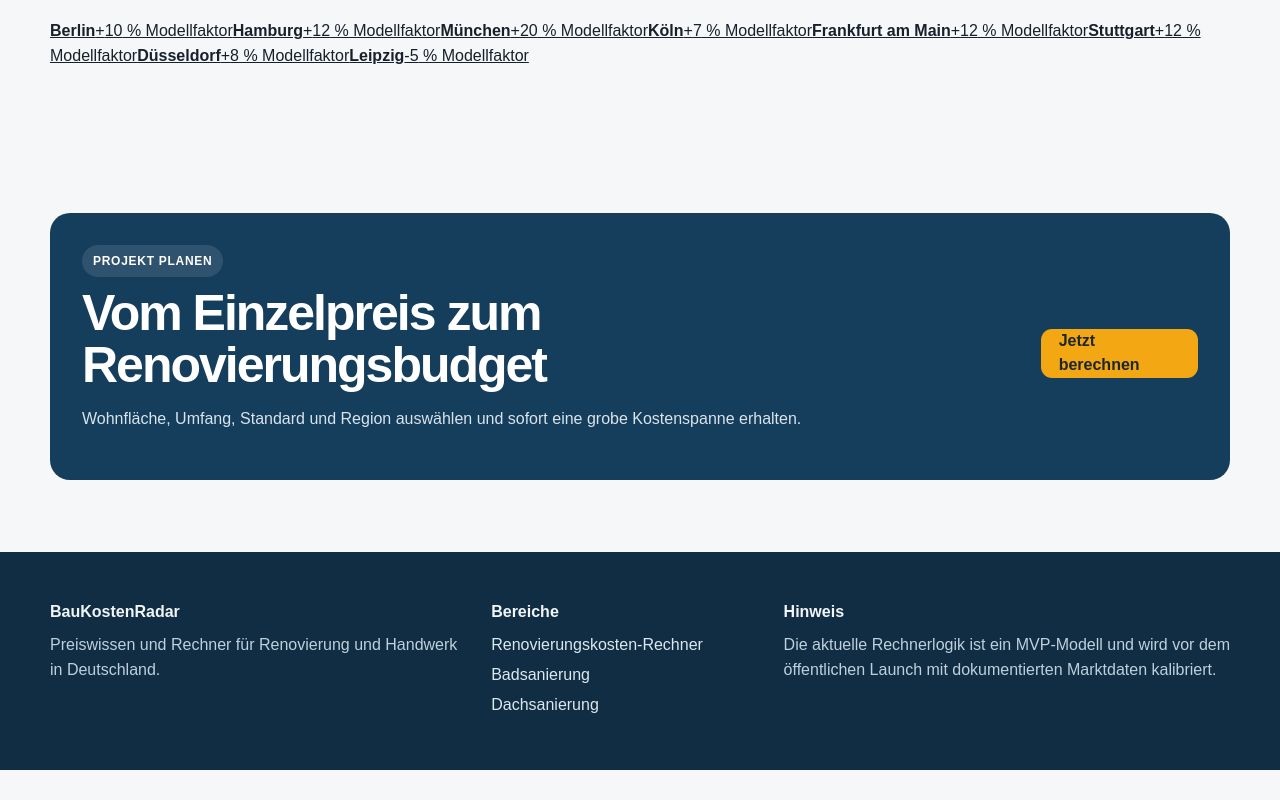
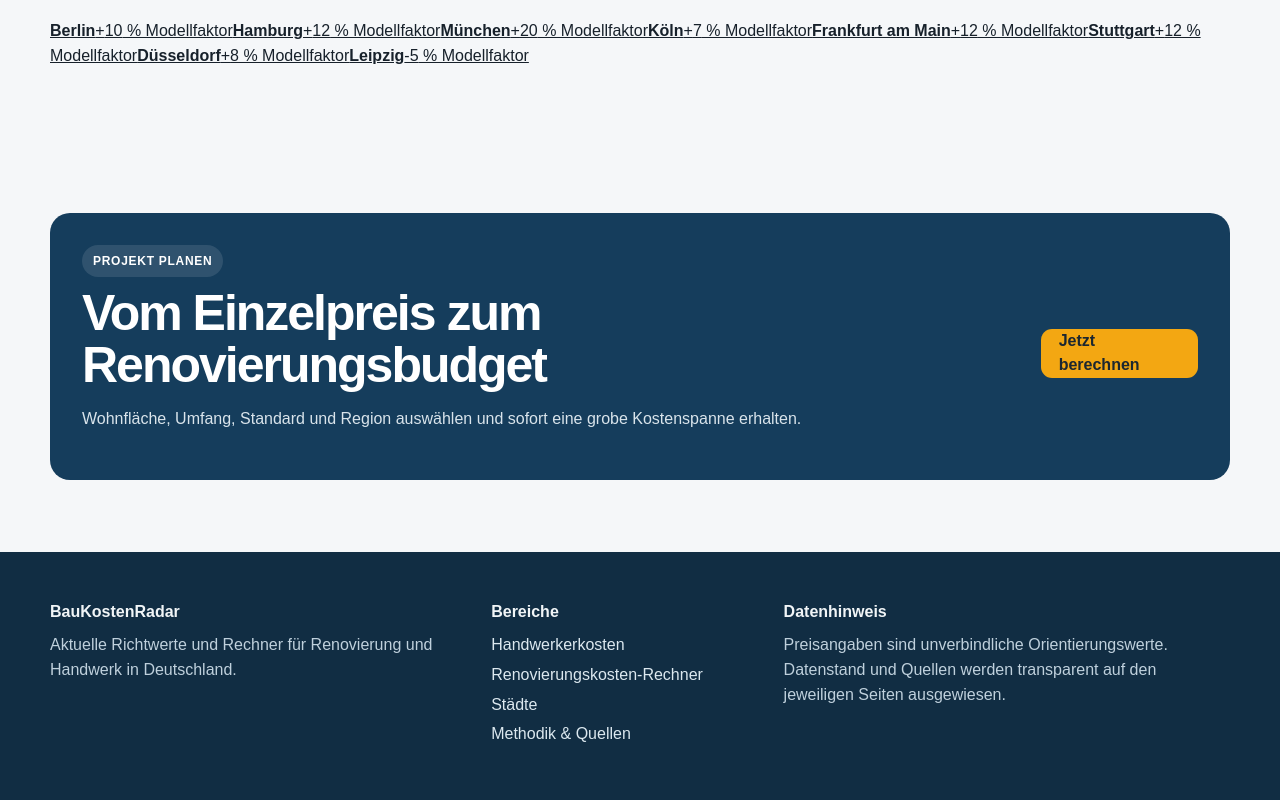
Before and after one commit to maxympaschenko-tech/baukostenradar-de, a Next.js app: page / in a window 1280 px wide. Shown: the part 2714-3514 px from the top of the page. Before the commit the page ends 3484 px from the top, so only its background shows below. Built offline with nearby package versions, Linux system fonts and the light colour scheme; no server answers.

Commit message:
Update footer for live pricing portal

```diff
--- a/components/site-footer.tsx
+++ b/components/site-footer.tsx
@@ -6,17 +6,18 @@ export function SiteFooter() {
       <div className="shell footerGrid">
         <div>
           <strong>BauKostenRadar</strong>
-          <p>Preiswissen und Rechner für Renovierung und Handwerk in Deutschland.</p>
+          <p>Aktuelle Richtwerte und Rechner für Renovierung und Handwerk in Deutschland.</p>
         </div>
         <div>
           <strong>Bereiche</strong>
+          <Link href="/kosten">Handwerkerkosten</Link>
           <Link href="/rechner/renovierungskosten">Renovierungskosten-Rechner</Link>
-          <Link href="/kosten/badsanierung">Badsanierung</Link>
-          <Link href="/kosten/dachsanierung">Dachsanierung</Link>
+          <Link href="/staedte">Städte</Link>
+          <Link href="/methodik">Methodik & Quellen</Link>
         </div>
         <div>
-          <strong>Hinweis</strong>
-          <p>Die aktuelle Rechnerlogik ist ein MVP-Modell und wird vor dem öffentlichen Launch mit dokumentierten Marktdaten kalibriert.</p>
+          <strong>Datenhinweis</strong>
+          <p>Preisangaben sind unverbindliche Orientierungswerte. Datenstand und Quellen werden transparent auf den jeweiligen Seiten ausgewiesen.</p>
         </div>
       </div>
     </footer>
```
